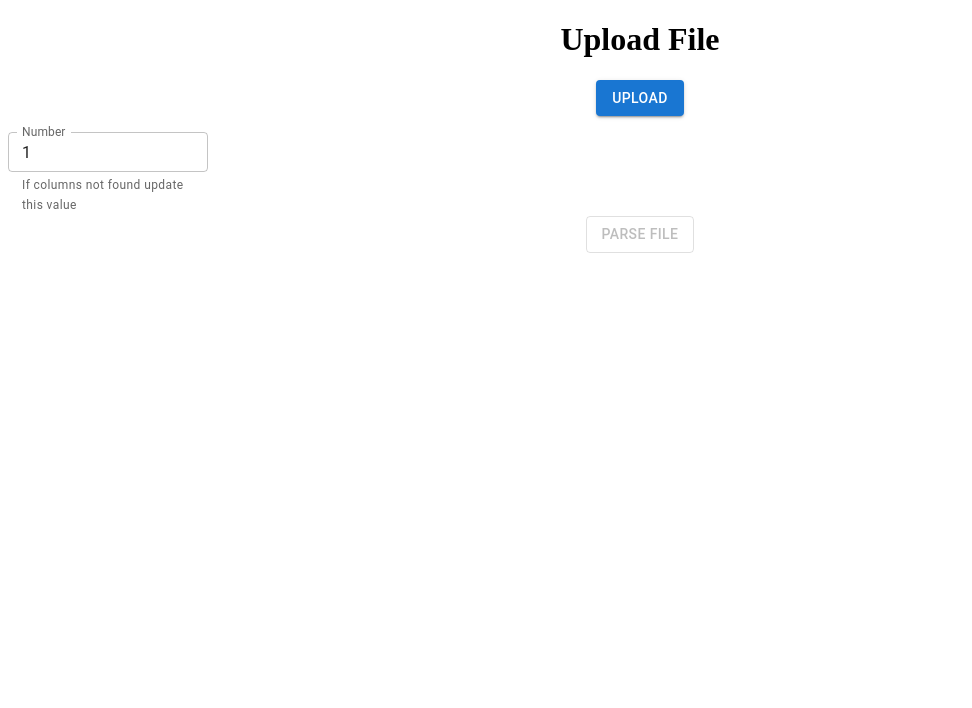
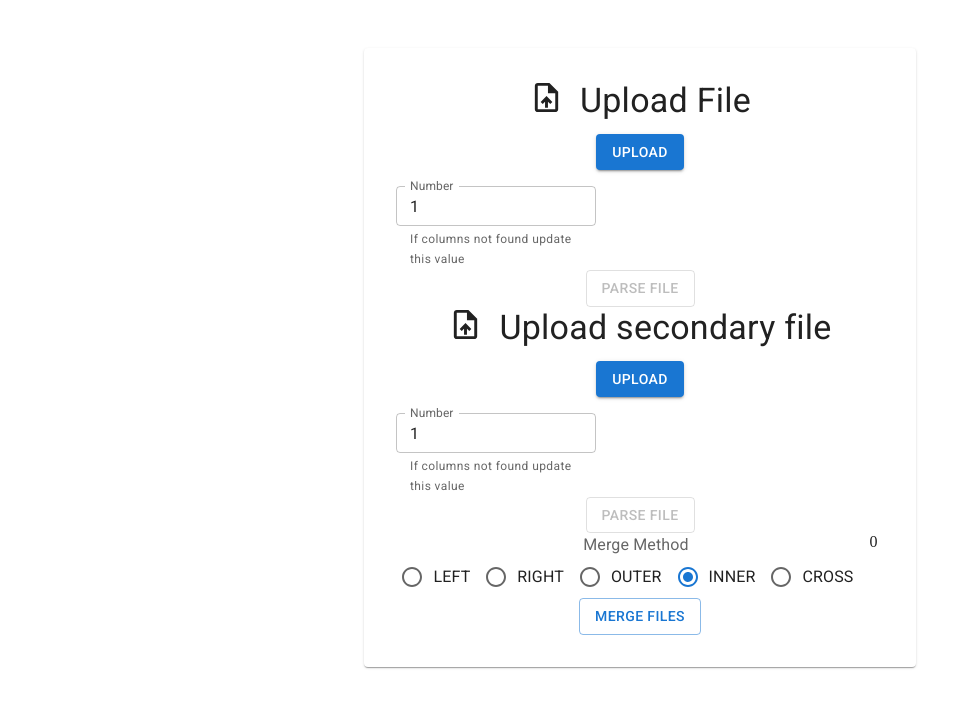
Before and after one commit to irocRoca/utilMerge, a React (Create React App) app in the folder client/: page / in a window 1280 px wide. Before the commit this address had no page. Shown: the top 708 px of the page, without its empty margins (0-972 px from the left). Built offline with nearby package versions, Linux system fonts and the light colour scheme.

Commit message:
Enabled two files to be merged together and displayed on screen

```diff
--- a/client/public/index.html
+++ b/client/public/index.html
@@ -9,6 +9,10 @@
       name="description"
       content="Web site created using create-react-app"
     />
+    <link
+      rel="stylesheet"
+      href="https://fonts.googleapis.com/css?family=Roboto:300,400,500,700&display=swap"
+    />
     <!-- <link rel="manifest" href="%PUBLIC_URL%/manifest.json" /> -->
     <title>React App</title>
   </head>
--- a/client/src/App.js
+++ b/client/src/App.js
@@ -1,46 +1,81 @@
-import { useState } from "react";
+import { Button, Container, Paper } from "@mui/material";
+import { useContext, useState } from "react";
 import "./App.css";
 import BasicTable from "./components/BasicTable";
+import DisplayColumns from "./components/DisplayColumns";
+import RadioButtonRow from "./components/RadioButtonRow";
 
 import UploadFile from "./components/UploadFile";
+import { MyContext } from "./context/FileContext";
+import { getMergedTable } from "./services/fetchService";
 
 function App() {
-  const [leftFile, setLeftFile] = useState(null);
-  const [rightFile, setRightFile] = useState(null);
-  const [leftTable, setLeftTable] = useState(null);
-  const [rightTable, setRightTable] = useState(null);
+  const [value, setValue] = useState("inner");
+  const [leftFilter, setLeftFilter] = useState([]);
+  const [rightFilter, setRightFilter] = useState([]);
+  const [matchOn, setMatchOn] = useState([]);
+  const [mergedTable, setMergedTable] = useState(null);
+
+  const {
+    leftFile,
+    setLeftFile,
+    setLeftTable,
+    rightFile,
+    setRightFile,
+    setRightTable,
+    leftTable,
+    rightTable,
+  } = useContext(MyContext);
+
+  const handleParseFiles = async (e) => {
+    const data = {
+      ldf: leftTable,
+      rdf: rightTable,
+      method: value,
+      on: matchOn,
+    };
+    const res = await getMergedTable(data);
+    setMergedTable(JSON.parse(res.results));
+  };
 
   return (
     <div className="App">
+      <Container maxWidth="sm" sx={{ marginY: 6 }}>
+        <Paper sx={{ padding: 4 }}>
           <UploadFile
             file={leftFile}
             setFile={setLeftFile}
             setTable={setLeftTable}
+            index={1}
+            columnFilter={leftFilter}
+            setColumnFilter={setLeftFilter}
+            title="Upload File"
           />
 
-      {leftTable && <BasicTable data={leftTable} />}
-      {leftTable && (
-        <table>
-          <thead>
-            <tr>
-              {Object.keys(leftTable).map((item) => (
-                <th>{item}</th>
-              ))}
-            </tr>
-          </thead>
-          <tbody>
-            {Object.values(leftTable[Object.keys(leftTable)[0]]).map(
-              (_, index) => (
-                <tr>
-                  {Object.keys(leftTable).map((column) => (
-                    <td>{leftTable[column][index]}</td>
-                  ))}
-                </tr>
-              )
+          <UploadFile
+            file={rightFile}
+            setFile={setRightFile}
+            setTable={setRightTable}
+            index={2}
+            columnFilter={rightFilter}
+            setColumnFilter={setRightFilter}
+            title="Upload secondary file"
+          />
+          <RadioButtonRow value={value} setValue={setValue} />
+          {leftFilter.length && rightFilter.length && (
+            <DisplayColumns
+              columns={leftFilter.filter((item) => rightFilter.includes(item))}
+              setColumnFilter={setMatchOn}
+              columnFilter={matchOn}
+              label="Match on"
+            />
           )}
-          </tbody>
-        </table>
-      )}
+          <Button variant="outlined" onClick={handleParseFiles}>
+            Merge Files
+          </Button>
+        </Paper>
+      </Container>
+      {mergedTable && <BasicTable data={mergedTable} />}
     </div>
   );
 }
--- a/client/src/components/BasicTable.js
+++ b/client/src/components/BasicTable.js
@@ -16,31 +16,32 @@ const BasicTable = ({ data }) => {
         <TableHead>
           <TableRow>
             {Object.keys(data).map((columnName, index) => (
-              <TableCell align={index === 0 ? "" : "right"}>
+              <TableCell
+                align={index === 0 ? "left" : "right"}
+                key={columnName}
+              >
                 {columnName}
               </TableCell>
             ))}
           </TableRow>
         </TableHead>
-        <TableBody>
+        <TableBody sx={{ height: 600, overflow: "scroll" }}>
           {Object.values(data[Object.keys(data)[0]]).map((_, index) => (
-            <>
             <TableRow
               key={index}
               sx={{ "&:last-child td, &:last-child th": { border: 0 } }}
             >
               {Object.keys(data).map((colName, sInx) => (
                 <TableCell
-                    key={`${index} + ${sInx}`}
+                  key={`${index}${sInx}`}
                   component={sInx === 0 ? "th" : ""}
                   scope={sInx === 0 ? "row" : ""}
-                    align={sInx === 0 ? "" : "right"}
+                  align={sInx === 0 ? "left" : "right"}
                 >
                   {data[colName][index]}
                 </TableCell>
               ))}
             </TableRow>
-            </>
           ))}
         </TableBody>
       </Table>
--- a/client/src/components/DisplayColumns.js
+++ b/client/src/components/DisplayColumns.js
@@ -8,7 +8,7 @@ import { Box } from "@mui/material";
 const icon = <CheckBoxOutlineBlankIcon fontSize="small" aria-label="delete" />;
 const checkedIcon = <CheckBoxIcon fontSize="small" />;
 
-const DisplayColumns = ({ columns, setColumnFilter, columnFilter }) => {
+const DisplayColumns = ({ columns, setColumnFilter, columnFilter, label }) => {
   const handleColumnChange = (e) => {
     let value = e.target.textContent;
     if (e.target.tagName === "svg") {
@@ -21,7 +21,6 @@ const DisplayColumns = ({ columns, setColumnFilter, columnFilter }) => {
     else setColumnFilter(columnFilter.filter((item) => item !== value));
   };
 
-  console.log(columnFilter);
   return (
     <Box>
       <Autocomplete
@@ -46,7 +45,7 @@ const DisplayColumns = ({ columns, setColumnFilter, columnFilter }) => {
         renderInput={(params) => (
           <TextField
             {...params}
-            label="Column Names"
+            label={label ? label : "Column Names"}
             placeholder="Select Columns"
           />
         )}
--- a/client/src/components/FileDetails.js
+++ b/client/src/components/FileDetails.js
@@ -7,7 +7,7 @@ const Input = styled("input")({
   display: "none",
 });
 
-const FileDetails = ({ setFile, file }) => {
+const FileDetails = ({ setFile, file, index }) => {
   const handleFileChange = (e) => {
     const file = e.target.files[0];
     if (file) {
@@ -17,10 +17,10 @@ const FileDetails = ({ setFile, file }) => {
 
   return (
     <>
-      <label htmlFor="contained-button-file">
+      <label htmlFor={index}>
         <Input
           accept=".csv"
-          id="contained-button-file"
+          id={index}
           multiple
           type="file"
           onChange={handleFileChange}
--- /dev/null
+++ b/client/src/components/RadioButtonRow.js
@@ -0,0 +1,41 @@
+import {
+  FormControl,
+  FormControlLabel,
+  FormLabel,
+  Radio,
+  RadioGroup,
+} from "@mui/material";
+import React from "react";
+
+const RadioButtonRow = ({ value, setValue }) => {
+  const handleChange = (event) => {
+    setValue(event.target.value);
+  };
+  return (
+    <FormControl>
+      <FormLabel id="demo-row-radio-buttons-group-label">
+        Merge Method
+      </FormLabel>
+      <RadioGroup
+        row
+        aria-labelledby="demo-row-radio-buttons-group-label"
+        name="row-radio-buttons-group"
+        value={value}
+        onChange={handleChange}
+      >
+        {joinFormats.map((item, index) => (
+          <FormControlLabel
+            key={index}
+            value={item}
+            control={<Radio />}
+            label={`${item.toUpperCase()}`}
+          />
+        ))}
+      </RadioGroup>
+    </FormControl>
+  );
+};
+
+export default RadioButtonRow;
+
+const joinFormats = ["left", "right", "outer", "inner", "cross"];
--- a/client/src/components/UploadFile.js
+++ b/client/src/components/UploadFile.js
@@ -1,18 +1,28 @@
-import { Box, Button, TextField } from "@mui/material";
+import { Box, Button, TextField, Typography } from "@mui/material";
+import UploadFileIcon from "@mui/icons-material/UploadFile";
+
 import { useState } from "react";
 import FileDetails from "./FileDetails";
-
 import { getColumnNames, getTable } from "../services/fetchService";
 import DisplayColumns from "./DisplayColumns";
 
-const UploadFile = ({ file, setFile, setTable }) => {
+const UploadFile = ({
+  file,
+  setFile,
+  setTable,
+  index,
+  columnFilter,
+  setColumnFilter,
+  title,
+}) => {
   const [columns, setColumns] = useState(null);
-  const [columnFilter, setColumnFilter] = useState([]);
+  const [headerRow, setHeaderRow] = useState(1);
 
   const handleColumnSubmit = async (e) => {
     e.preventDefault();
     const data = new FormData();
     data.append("file", file);
+    data.append("colIndex", headerRow - 1);
     const res = await getColumnNames(data);
     setColumns(res);
   };
@@ -22,11 +32,10 @@ const UploadFile = ({ file, setFile, setTable }) => {
     const data = new FormData();
     data.append("file", file);
     data.append("columns", columnFilter);
+    data.append("colIndex", headerRow - 1);
     const res = await getTable(data);
     setTable(res);
   };
-
-  console.log(columnFilter);
 
   return (
     <>
@@ -35,8 +44,20 @@ const UploadFile = ({ file, setFile, setTable }) => {
         encType="multipart/form-data"
         onSubmit={handleColumnSubmit}
       >
-        <h1>Upload File </h1>
-        <FileDetails setFile={setFile} file={file} />
+        <Typography
+          variant="h4"
+          gutterBottom
+          component="div"
+          sx={{
+            display: "flex",
+            alignContent: "center",
+            justifyContent: "center",
+          }}
+        >
+          <UploadFileIcon fontSize="large" sx={{ marginRight: 2 }} />
+          {title ? title : "Upload File"}
+        </Typography>
+        <FileDetails setFile={setFile} file={file} index={index} />
         <Box sx={{ width: 200, maxWidth: "100%", marginTop: 2 }}>
           <TextField
             id="outlined-number"
@@ -44,8 +65,9 @@ const UploadFile = ({ file, setFile, setTable }) => {
             type="number"
             size="small"
             helperText="If columns not found update this value"
-            defaultValue={1}
             fullWidth
+            value={headerRow}
+            onChange={(e) => setHeaderRow(e.target.value)}
           />
         </Box>
 
--- /dev/null
+++ b/client/src/context/FileContext.js
@@ -0,0 +1,29 @@
+import { createContext, useState } from "react";
+
+export const MyContext = createContext();
+
+function FileContext({ children }) {
+  const [leftFile, setLeftFile] = useState(null);
+  const [rightFile, setRightFile] = useState(null);
+  const [leftTable, setLeftTable] = useState(null);
+  const [rightTable, setRightTable] = useState(null);
+
+  return (
+    <MyContext.Provider
+      value={{
+        leftFile,
+        setLeftFile,
+        rightFile,
+        setRightFile,
+        leftTable,
+        setLeftTable,
+        rightTable,
+        setRightTable,
+      }}
+    >
+      {children}
+    </MyContext.Provider>
+  );
+}
+
+export default FileContext;
--- a/client/src/index.js
+++ b/client/src/index.js
@@ -1,10 +1,13 @@
 import React from "react";
 import ReactDOM from "react-dom";
 import App from "./App";
+import FileContextProvider from "./context/FileContext";
 
 ReactDOM.render(
   <React.StrictMode>
-    <App />
+    <FileContextProvider>
+      <App />
+    </FileContextProvider>
   </React.StrictMode>,
   document.getElementById("root")
 );
--- a/client/src/services/fetchService.js
+++ b/client/src/services/fetchService.js
@@ -18,3 +18,15 @@ export const getTable = async (data) => {
     console.log(err);
   }
 };
+
+export const getMergedTable = async (data) => {
+  try {
+    const res = await axios.post("api/join", data, {
+      headers: { "Content-type": "application/json" },
+    });
+    console.log(res);
+    return res.data;
+  } catch (err) {
+    console.log(err);
+  }
+};
```
Also changed, not shown: 1 other file (tests, documents, lock files or other folders). Lines whose indentation alone changed are shown as unchanged.
